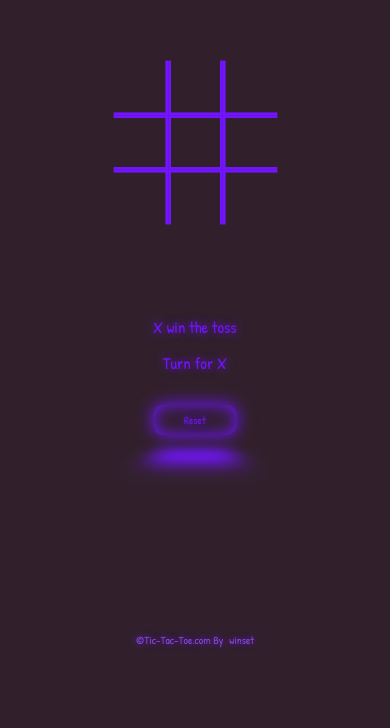
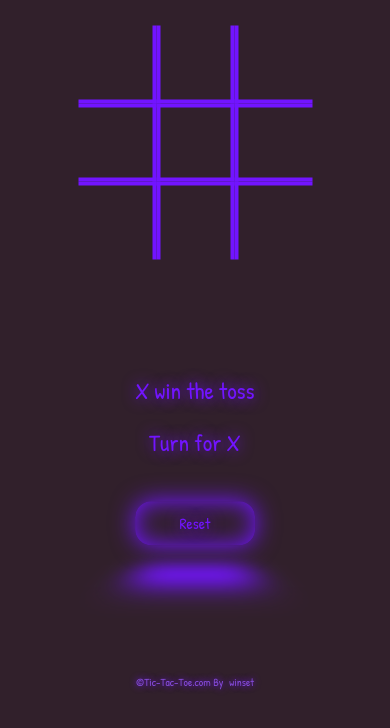
Before and after one commit to Bhavya2104/Tic-Tac-Toe, a plain HTML site: page index.html in a window 390 px wide. Drawn offline with Linux system fonts and the light colour scheme.

Commit message:
Update styles.css

```diff
--- a/styles.css
+++ b/styles.css
@@ -49,7 +49,7 @@ footer {
     opacity: 0;
     box-shadow: inset 0 0 1rem hsl(290, 100%, 54%), 0 0 1rem hsl(290, 100%, 54%);
     /* opacity: 1; */
-    transition: width 0.3s ease-in-out;
+    transition: width 1s ease-in-out;
 }
 
 .grid {
@@ -74,16 +74,16 @@ footer {
 .box:hover {
     font-size: 6.1vw;
     /* background-color:hsl(323, 21%, 16%); */
-    background-color:hsl(264, 100%, 54%);
-    opacity: 0.1;
+    background-color:hsl(264, 30%, 28%);
+    /* opacity: 0.1; */
     z-index: 1;
-    color: hsl(264, 53%, 17%);
+    color: hsl(264, 67%, 58%);
 }
 
 .imgbox img {
     width: 0px;
     margin-left: -2.7vw;
-    transition: width 0.3s ease-in-out;
+    transition: width 1s ease-in-out;
 }
 
 .info {
@@ -160,17 +160,18 @@ footer {
         justify-self: center;
         margin-left: 35vw;
         margin-right: 35vw;
-        scale: 1.4;
+        scale: 2;
     }
     .info{
-        margin-top: 15vh;
-        scale: 1.4;
+        margin-top: 25vh;
+        scale: 2;
     }
     #reset
     {
         scale: 1;
     }
     footer{
-        margin-top: 25vh;
+        margin-top: 20vh;
     }
+
 }
```
